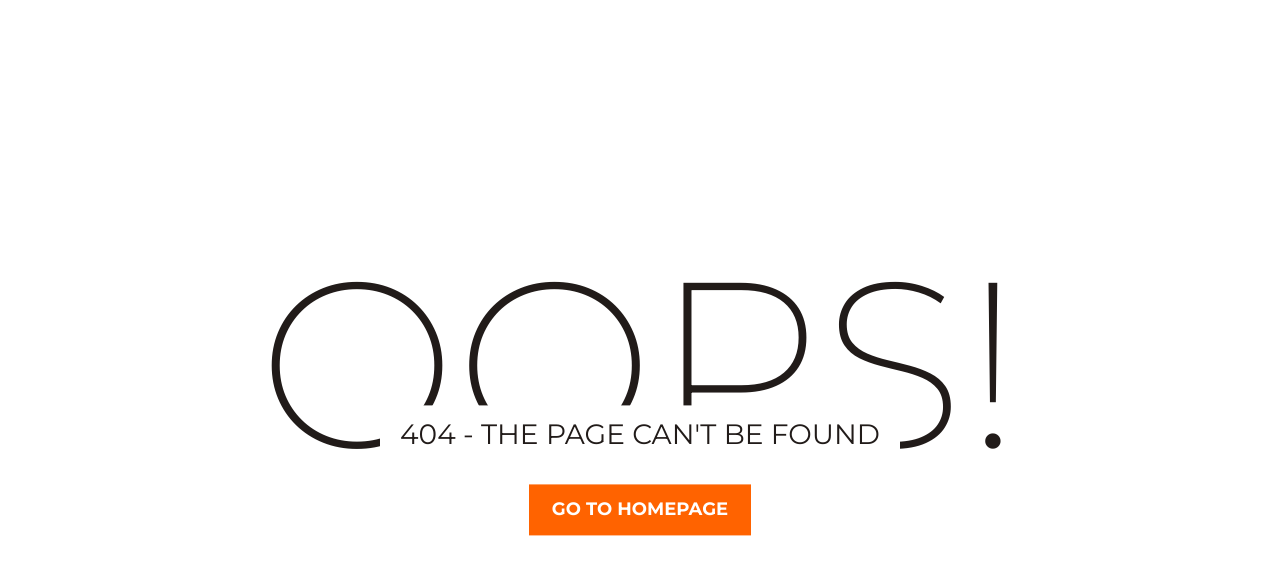
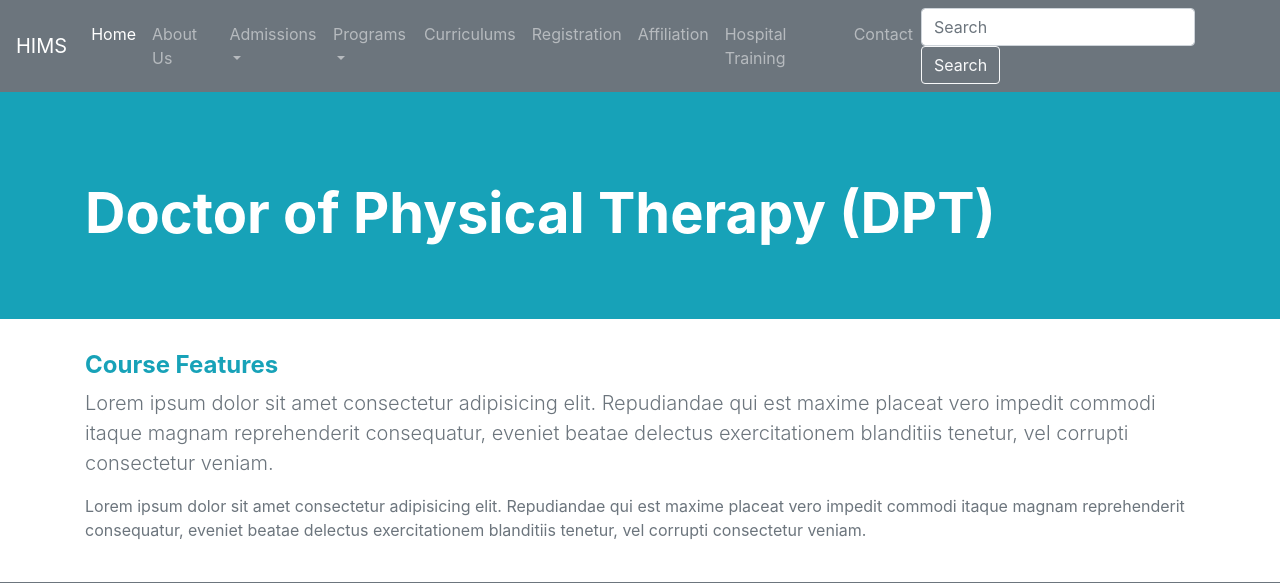
Before and after one commit to sayedsaddam/hafeez-institute, a CodeIgniter app: page /hafeez-institute/dpt in a window 1280 px wide. Shown: the top 583 px of the page. Before the commit the page ends 536 px from the top, so only its background shows below. Run offline with CodeIgniter, Linux system fonts and the light colour scheme.

Commit message:
Created more functions and routes in the website for easy navigation.

```diff
--- a/application/config/routes.php
+++ b/application/config/routes.php
@@ -60,3 +60,8 @@ $route['hospital-training'] = 'home/hospital_training';
 $route['registration'] = 'home/registration';
 $route['affiliation'] = 'home/affiliation';
 $route['contact'] = 'home/contact';
+$route['bs-programs'] = 'home/bs_programs';
+$route['dpt'] = 'home/dpt';
+$route['fsc-medical-technologies'] = 'home/fsc_medical_technologies';
+$route['diploma-medical-technologies'] = 'home/diploma_medical_technologies';
+$route['short-courses'] = 'home/short_courses';
--- a/application/controllers/Home.php
+++ b/application/controllers/Home.php
@@ -1,6 +1,8 @@
 <?php defined('BASEPATH') OR exit('No direct script access allowed!');
 /**
- * undocumented class
+ * Filename: Home.php
+ * File path: controllers / home.php
+ * Author: Saddam
  */
 class Home extends CI_Controller{
     function __construct(){
@@ -60,6 +62,36 @@ class Home extends CI_Controller{
         $data['body'] = 'contact';
         $this->load->view('components/template', $data);
     }
+    // Programs
+    public function bs_programs(){
+        $data['title'] = 'Hafeez Institute of Medical Sciences | BS Programs';
+        $data['body'] = 'programs/bs-programs';
+        $this->load->view('components/template', $data);
+    }
+    // Doctor of Physical Therapy - DPT
+    public function dpt(){
+        $data['title'] = 'Hafeez Institute of Medical Sciences | Doctor of Physical Therapy';
+        $data['body'] = 'programs/dpt';
+        $this->load->view('components/template', $data);
+    }
+    // FSc Medical Technologies
+    public function fsc_medical_technologies(){
+        $data['title'] = 'Hafeez Institute of Medical Sciences | FSc Medical Technologies';
+        $data['body'] = 'programs/fsc-medical-tech';
+        $this->load->view('components/template', $data);
+    }
+    // Diploma Medical Technologies
+    public function diploma_medical_technologies(){
+        $data['title'] = 'Hafeez Institute of Medical Sciences | Diploma Medical Technologies';
+        $data['body'] = 'programs/diploma-medical-tech';
+        $this->load->view('components/template', $data);
+    }
+    // Short course
+    public function short_courses(){
+        $data['title'] = 'Hafeez Institute of Medical Sciences | Short Courses';
+        $data['body'] = 'programs/short-courses';
+        $this->load->view('components/template', $data);
+    }
     // 404 override page.
     public function page_not_found(){
         $this->load->view('not-found');
--- a/application/views/components/head.php
+++ b/application/views/components/head.php
@@ -32,11 +32,11 @@
             <li class="nav-item dropdown">
                 <a class="nav-link dropdown-toggle" href="#" id="navbarDropdown" role="button" data-toggle="dropdown" aria-haspopup="true" aria-expanded="false">Programs</a>
                 <div class="dropdown-menu" aria-labelledby="navbarDropdown">
-                    <a class="dropdown-item" href="#">BS (Hons) Programs</a>
-                    <a class="dropdown-item" href="#">Dr. of Physical Therapy (DPT)</a>
-                    <a class="dropdown-item" href="#">F.Sc Medical Technologies</a>
-                    <a class="dropdown-item" href="#">Diploma Medical Technolgies</a>
-                    <a class="dropdown-item" href="#">Short Courses</a>
+                    <a class="dropdown-item" href="<?= base_url('bs-programs'); ?>">BS (Hons) Programs</a>
+                    <a class="dropdown-item" href="<?= base_url('dpt'); ?>">Dr. of Physical Therapy (DPT)</a>
+                    <a class="dropdown-item" href="<?= base_url('fsc-medical-technologies'); ?>">F.Sc Medical Technologies</a>
+                    <a class="dropdown-item" href="<?= base_url('diploma-medical-technologies'); ?>">Diploma Medical Technolgies</a>
+                    <a class="dropdown-item" href="<?= base_url('short-courses'); ?>">Short Courses</a>
                 </div>
             </li>
             <li class="nav-item">
--- a/application/views/fee-structure.php
+++ b/application/views/fee-structure.php
@@ -9,7 +9,7 @@
 </div>
 <div class="container">
     <div class="row mt-4">
-        <div class="col-xl-lg-9 col-md-9 col-sm-12 mt-4">
+        <div class="col-xl-lg-9 col-md-9 col-sm-12 table-responsive mt-4">
             <h5 class="mb-4">The fee structure is listed below.</h5>
             <table class="table table-hover">
                 <tbody>
@@ -117,7 +117,7 @@
                 </tbody>
             </table>
         </div>
-        <div class="col-xl-lg-3 col-md-3 col-sm-12 mt-4 text-center">
+        <div class="col-xl-lg-3 col-md-3 col-sm-12 mt-4 text-center d-none d-sm-block">
             <img src="<?= base_url('assets/img/hims-logo.png'); ?>" alt="hims-logo">
             <img src="<?= base_url('assets/img/about-02.jpg'); ?>" class="img-fluid mt-4" alt="about-hims">
             <img src="<?= base_url('assets/img/about-03.jpg'); ?>" class="img-fluid mt-4" alt="about-hims">
--- /dev/null
+++ b/application/views/programs/dpt.php
@@ -0,0 +1,18 @@
+<div class="jumbotron jumbotron-fluid bg-info">
+    <div class="container">
+        <div class="row mt-4">
+            <div class="col-xl-lg-12 col-md-12 col-sm-12">
+                <h1 class="display-4 font-weight-bold text-white">Doctor of Physical Therapy (DPT)</h1>
+            </div>
+        </div>
+    </div>
+</div>
+<div class="container">
+    <div class="row mt-4">
+        <div class="col-xl-lg-12 col-md-12">
+            <h4 class="font-weight-bold text-info">Course Features</h4>
+            <p class="text-secondary lead">Lorem ipsum dolor sit amet consectetur adipisicing elit. Repudiandae qui est maxime placeat vero impedit commodi itaque magnam reprehenderit consequatur, eveniet beatae delectus exercitationem blanditiis tenetur, vel corrupti consectetur veniam.</p>
+            <p class="text-secondary">Lorem ipsum dolor sit amet consectetur adipisicing elit. Repudiandae qui est maxime placeat vero impedit commodi itaque magnam reprehenderit consequatur, eveniet beatae delectus exercitationem blanditiis tenetur, vel corrupti consectetur veniam.</p>
+        </div>
+    </div>
+</div>
```
Also changed, not shown: application/views/programs/bs-programs.php (added, +18 -0 lines), application/views/programs/diploma-medical-tech.php (added, +18 -0 lines), application/views/programs/fsc-medical-tech.php (added, +18 -0 lines), application/views/programs/short-courses.php (added, +18 -0 lines).
